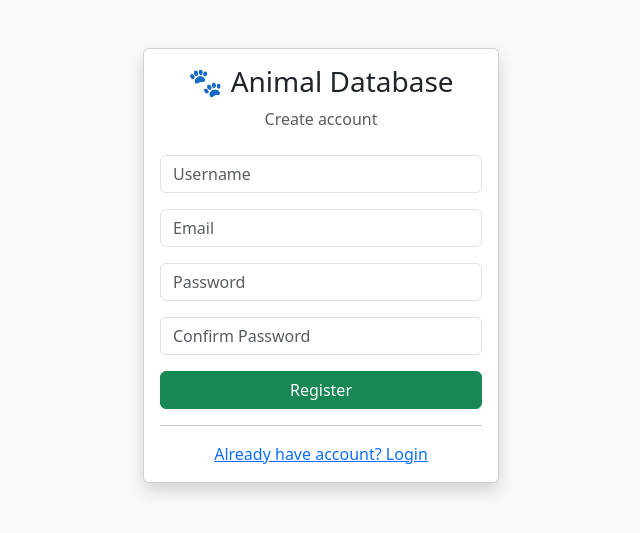
After one commit to std67122420223/Animal-peerawat, a Flask app: page /register in a window 1280 px wide. The commit adds this page. Shown: the top 533 px of the page, without its empty margins (319-959 px from the left). Run offline with Flask 3, Linux system fonts and the light colour scheme.

Commit message:
แก้ไข

```diff
--- /dev/null
+++ b/animal/extensions.py
@@ -0,0 +1,3 @@
+from flask_sqlalchemy import SQLAlchemy
+
+db = SQLAlchemy()
--- /dev/null
+++ b/animal/routes.py
@@ -0,0 +1,101 @@
+from flask import Blueprint, render_template, request, redirect, session
+from .models import Animal, User
+from .extensions import db
+
+main_bp = Blueprint("main", __name__)
+
+@main_bp.route("/")
+def home():
+    if "user" not in session:
+        return redirect("/login")
+
+    search = request.args.get("search")
+
+    if search:
+        animals = Animal.query.filter(
+            Animal.name.ilike(f"%{search}%")
+        ).all()
+    else:
+        animals = Animal.query.order_by(Animal.id).all()
+
+    return render_template("animals.html", animals=animals)
+
+
+@main_bp.route("/add", methods=["GET","POST"])
+def add():
+
+    if request.method == "POST":
+
+        animal = Animal(
+            name=request.form["name"],
+            species=request.form["species"],
+            habitat=request.form["habitat"],
+            legs=request.form["legs"]
+        )
+
+        db.session.add(animal)
+        db.session.commit()
+
+        return redirect("/")
+
+    return render_template("add.html")
+@main_bp.route("/edit/<int:id>", methods=["GET","POST"])
+def edit(id):
+
+    animal = Animal.query.get_or_404(id)
+
+    if request.method == "POST":
+        animal.name = request.form["name"]
+        animal.species = request.form["species"]
+        animal.habitat = request.form["habitat"]
+        animal.legs = request.form["legs"]
+
+        db.session.commit()
+
+        return redirect("/")
+
+    return render_template("edit.html", animal=animal)
+@main_bp.route("/register", methods=["GET","POST"])
+def register():
+
+    if request.method == "POST":
+
+        username = request.form["username"]
+        email = request.form["email"]
+        password = request.form["password"]
+        confirm_password = request.form["confirm_password"]
+
+        if password != confirm_password:
+         return "Password not match"
+
+        user = User(username=username, email=email, password=password)
+
+        db.session.add(user)
+        db.session.commit()
+
+        return redirect("/login")
+
+    return render_template("register.html")
+@main_bp.route("/login", methods=["GET","POST"])
+def login():
+
+    if request.method == "POST":
+
+        username = request.form["username"]
+        password = request.form["password"]
+
+        user = User.query.filter_by(username=username, password=password).first()
+
+        if user:
+            session["user"] = user.username
+            return redirect("/")
+        else:
+            return "Login Failed"
+
+    return render_template("login.html")
+@main_bp.route("/logout")
+def logout():
+
+    session.pop("user", None)
+
+    return redirect("/login")
--- a/templates/animals.html
+++ b/animal/templates/animals.html
@@ -14,7 +14,9 @@
 
 <h1 class="mb-4">Animal Database</h1>
 
-<form method="GET" action="/animals" class="mb-3">
+<a href="/logout" class="btn btn-secondary mb-3">Logout</a>
+
+<form method="GET" action="/" class="mb-3">
 
 <div class="input-group">
 
--- /dev/null
+++ b/animal/templates/register.html
@@ -0,0 +1,64 @@
+<!DOCTYPE html>
+<html>
+<head>
+
+<title>Register</title>
+
+<link href="https://cdn.jsdelivr.net/npm/bootstrap@5.3.2/dist/css/bootstrap.min.css" rel="stylesheet">
+
+</head>
+
+<body class="bg-light">
+
+<div class="container">
+
+<div class="row justify-content-center mt-5">
+
+<div class="col-md-4">
+
+<div class="card shadow">
+
+<div class="card-body">
+
+<h3 class="text-center">🐾 Animal Database</h3>
+<p class="text-center text-muted mb-4">Create account</p>
+
+<form method="POST">
+
+<div class="mb-3">
+<input type="text" name="username" class="form-control" placeholder="Username" required>
+</div>
+
+<div class="mb-3">
+<input type="email" name="email" class="form-control" placeholder="Email" required>
+</div>
+
+<div class="mb-3">
+<input type="password" name="password" class="form-control" placeholder="Password" required>
+</div>
+
+<div class="mb-3">
+<input type="password" name="confirm_password" class="form-control" placeholder="Confirm Password" required>
+</div>
+
+<button class="btn btn-success w-100">Register</button>
+
+</form>
+
+<hr>
+
+<div class="text-center">
+<a href="/login">Already have account? Login</a>
+</div>
+
+</div>
+</div>
+
+</div>
+
+</div>
+
+</div>
+
+</body>
+</html>
--- a/main.py
+++ b/main.py
@@ -1,74 +1,11 @@
-from flask import Flask, render_template, request, redirect
+from animal import create_app
+from animal.extensions import db
 
-app = Flask(__name__)
+app = create_app()
+app.secret_key = "secret123"
 
-animals = [{"id":1,"name":"Tiger","species":"Mammal","habitat":"Land","legs":4},
-{"id":2,"name":"Eagle","species":"Bird","habitat":"Land","legs":2},
-{"id":3,"name":"Shark","species":"Fish","habitat":"Water","legs":0}]
-
-@app.route("/")
-def home():
-    return redirect("/animals")
-
-
-@app.route("/animals")
-def animal_list():
-    search = request.args.get("search","")
-
-    if search:
-        filtered = [a for a in animals if search.lower() in a["name"].lower()]
-    else:
-        filtered = animals
-
-    return render_template("animals.html", animals=filtered)
-
-
-@app.route("/add", methods=["GET","POST"])
-def add():
-    if request.method == "POST":
-        name = request.form["name"]
-        species = request.form["species"]
-        habitat = request.form["habitat"]
-
-        animal = {
-            "id": len(animals)+1,
-            "name": name,
-            "species": species,
-            "habitat": habitat,
-            "legs": int(request.form["legs"])
-        }
-
-        animals.append(animal)
-
-        return redirect("/animals")
-
-    return render_template("add.html")
-
-
-@app.route("/delete/<int:id>")
-def delete(id):
-    global animals
-    animals = [a for a in animals if a["id"] != id]
-    return redirect("/animals")
-
-
-@app.route("/edit/<int:id>", methods=["GET","POST"])
-def edit(id):
-
-    animal = None
-    for a in animals:
-        if a["id"] == id:
-            animal = a
-
-    if request.method == "POST":
-        animal["name"] = request.form["name"]
-        animal["species"] = request.form["species"]
-        animal["habitat"] = request.form["habitat"]
-        animal["legs"] = int(request.form["legs"])
-        return redirect("/animals")
-
-    return render_template("edit.html", animal=animal)
-
+with app.app_context():
+    db.create_all()
 
 if __name__ == "__main__":
     app.run(debug=True)
```
Also changed, not shown: animal/__init__.py (added, +19 -0 lines), animal/models.py (added, +16 -0 lines), animal/templates/login.html (added, +57 -0 lines), animal/users/routes.py (added, +11 -0 lines), animal/templates/add.html (renamed from templates/add.html), animal/templates/edit.html (renamed from templates/edit.html), animal/templates/index.html (renamed from templates/index.html).
